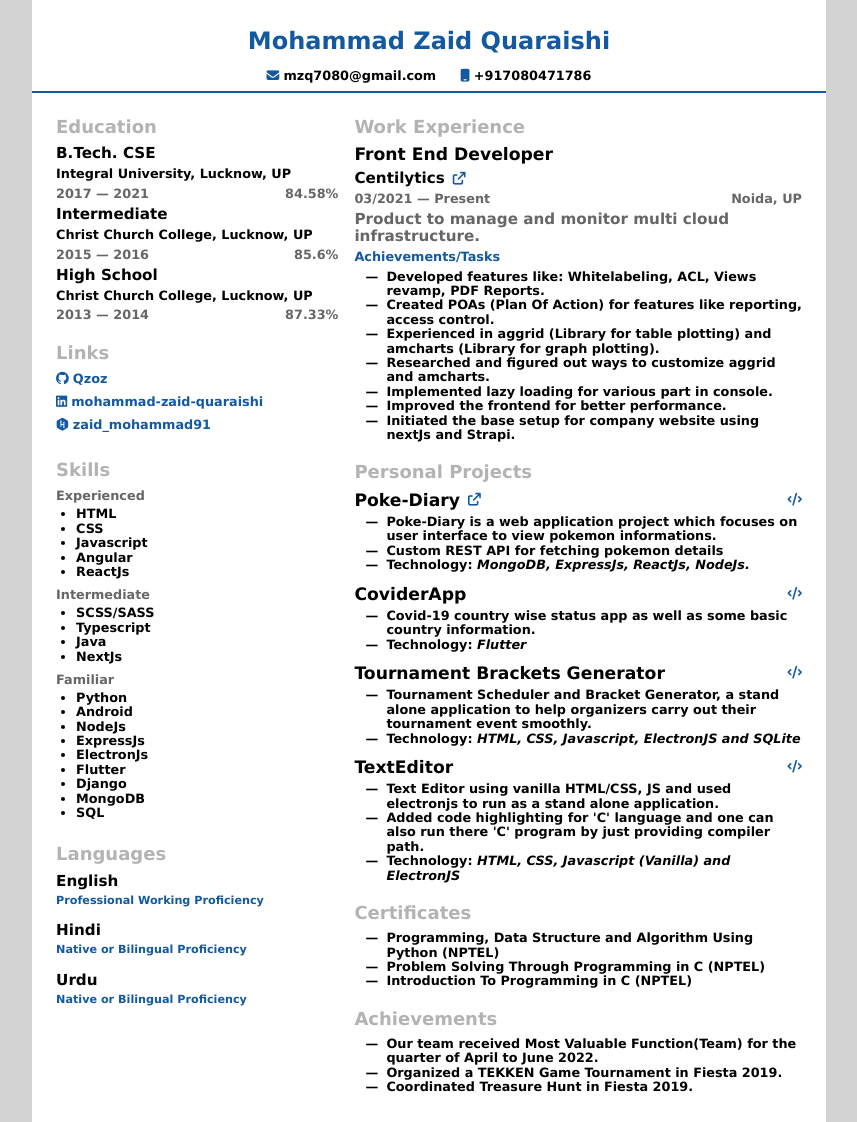
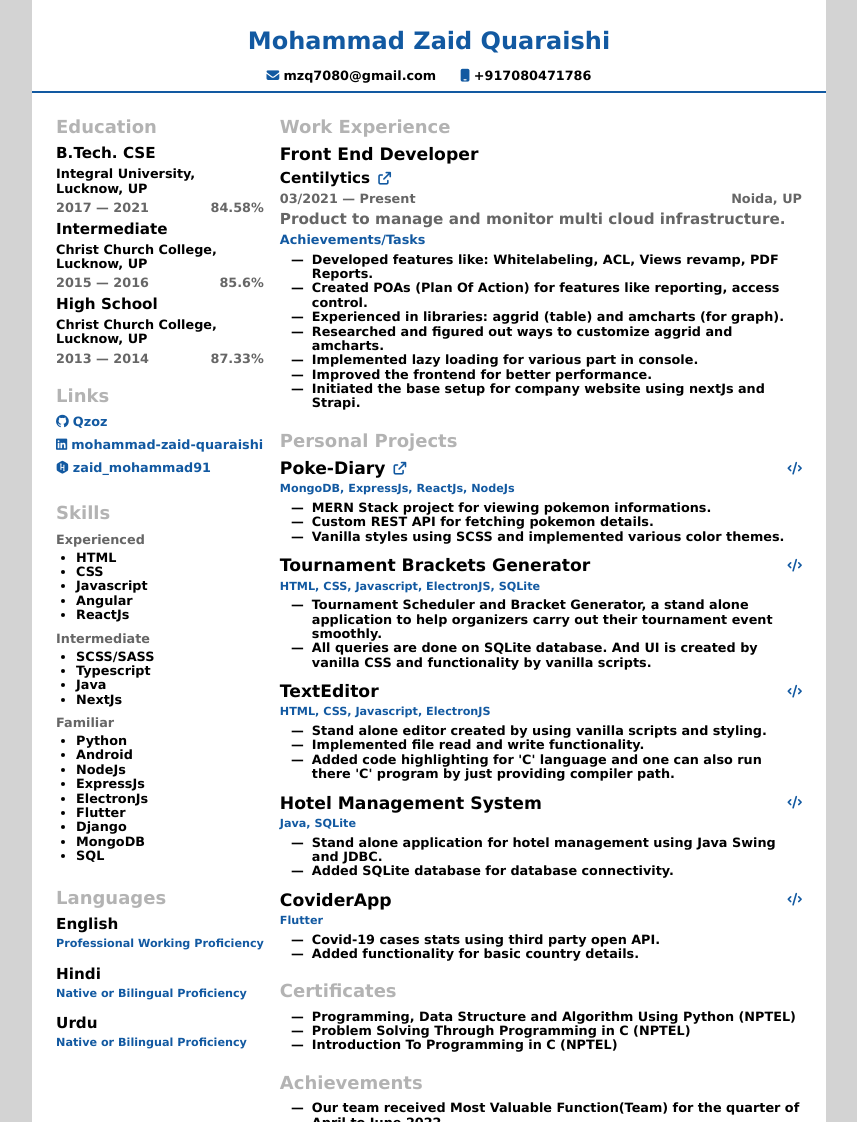
Before and after one commit to Qzoz/resume-generator, a plain HTML site: page index.html in a window 1280 px wide. Shown: the whole page, without its empty margins (211-1068 px from the left). Drawn offline with Linux system fonts and the light colour scheme.

Commit message:
Changed the layout of resume and added more data to it

```diff
--- a/data.js
+++ b/data.js
@@ -57,11 +57,12 @@ class Education {
     }
 }
 class PersonalProject {
-    constructor(name, link, startDate, endDate, description, source) {
+    constructor(name, link, startDate, endDate, techStack, description, source) {
         this.name = name;
         this.link = link;
         this.startDate = startDate;
         this.endDate = endDate;
+        this.techStack = techStack;
         this.description = description;
         this.siteIcon = 'fa-solid fa-arrow-up-right-from-square';
         if (source) {
@@ -193,7 +194,7 @@ export default class ResumeData {
         const personalProjectList = this.data['personal_projects'];
         if (personalProjectList && personalProjectList instanceof Array && personalProjectList.length) {
             personalProjectList.forEach((personalProject) => {
-                this.personalProjects.push(new PersonalProject(personalProject['name'], personalProject['link'], personalProject['start_date'], personalProject['end_date'], personalProject['description'], personalProject['source']));
+                this.personalProjects.push(new PersonalProject(personalProject['name'], personalProject['link'], personalProject['start_date'], personalProject['end_date'], personalProject['techStack'], personalProject['description'], personalProject['source']));
             });
         }
     }
--- a/data.json
+++ b/data.json
@@ -75,7 +75,7 @@
             "achievements": [
                 "Developed features like: Whitelabeling, ACL, Views revamp, PDF Reports.",
                 "Created POAs (Plan Of Action) for features like reporting, access control.",
-                "Experienced in aggrid (Library for table plotting) and amcharts (Library for graph plotting).",
+                "Experienced in libraries: aggrid (table) and amcharts (for graph).",
                 "Researched and figured out ways to customize aggrid and amcharts.",
                 "Implemented lazy loading for various part in console.",
                 "Improved the frontend for better performance.",
@@ -116,10 +116,64 @@
             "source": {
                 "link": "https://github.com/Qzoz/poke-diary-mern"
             },
+            "techStack": [
+                "MongoDB",
+                "ExpressJs",
+                "ReactJs",
+                "NodeJs"
+            ],
             "description": [
-                "Poke-Diary is a web application project which focuses on user interface to view pokemon informations.",
-                "Custom REST API for fetching pokemon details",
-                "Technology: <i>MongoDB, ExpressJs, ReactJs, NodeJs.</i>"
+                "MERN Stack project for viewing pokemon informations.",
+                "Custom REST API for fetching pokemon details.",
+                "Vanilla styles using SCSS and implemented various color themes."
+            ]
+        },
+        {
+            "name": "Tournament Brackets Generator",
+            "source": {
+                "link": "https://github.com/Qzoz/T_BraxGenApp"
+            },
+            "techStack": [
+                "HTML",
+                "CSS",
+                "Javascript",
+                "ElectronJS",
+                "SQLite"
+            ],
+            "description": [
+                "Tournament Scheduler and Bracket Generator, a stand alone application to help organizers carry out their tournament event smoothly.",
+                "All queries are done on SQLite database. And UI is created by vanilla CSS and functionality by vanilla scripts."
+            ]
+        },
+        {
+            "name": "TextEditor",
+            "source": {
+                "link": "https://github.com/Qzoz/TextEditor"
+            },
+            "techStack": [
+                "HTML",
+                "CSS",
+                "Javascript",
+                "ElectronJS"
+            ],
+            "description": [
+                "Stand alone editor created by using vanilla scripts and styling.",
+                "Implemented file read and write functionality.",
+                "Added code highlighting for 'C' language and one can also run there 'C' program by just providing compiler path."
+            ]
+        },
+        {
+            "name": "Hotel Management System",
+            "source": {
+                "link": "https://github.com/Qzoz/hotel-management"
+            },
+            "techStack": [
+                "Java",
+                "SQLite"
+            ],
+            "description": [
+                "Stand alone application for hotel management using Java Swing and JDBC.",
+                "Added SQLite database for database connectivity."
             ]
         },
         {
@@ -127,30 +181,12 @@
             "source": {
                 "link": "https://github.com/Qzoz/CoviderApp"
             },
+            "techStack": [
+                "Flutter"
+            ],
             "description": [
-                "Covid-19 country wise status app as well as some basic country information.",
-                "Technology: <i>Flutter</i>"
-            ]
-        },
-        {
-            "name": "Tournament Brackets Generator",
-            "source": {
-                "link": "https://github.com/Qzoz/T_BraxGenApp"
-            },
-            "description": [
-                "Tournament Scheduler and Bracket Generator, a stand alone application to help organizers carry out their tournament event smoothly.",
-                "Technology: <i>HTML, CSS, Javascript, ElectronJS and SQLite</i>"
-            ]
-        },
-        {
-            "name": "TextEditor",
-            "source": {
-                "link": "https://github.com/Qzoz/TextEditor"
-            },
-            "description": [
-                "Text Editor using vanilla HTML/CSS, JS and used electronjs to run as a stand alone application.",
-                "Added code highlighting for 'C' language and one can also run there 'C' program by just providing compiler path.",
-                "Technology: <i>HTML, CSS, Javascript (Vanilla) and ElectronJS</i>"
+                "Covid-19 cases stats using third party open API.",
+                "Added functionality for basic country details."
             ]
         }
     ],
@@ -161,8 +197,8 @@
     ],
     "achievements": [
         "Our team received Most Valuable Function(Team) for the quarter of April to June 2022.",
-        "Organized a TEKKEN Game Tournament in Fiesta 2019.",
-        "Coordinated Treasure Hunt in Fiesta 2019."
+        "Organized a TEKKEN Game Tournament in College Fiesta 2019.",
+        "Coordinated Treasure Hunt in College Fiesta 2019."
     ],
     "languages": [
         {
--- a/templates/type_2/type_2_script.js
+++ b/templates/type_2/type_2_script.js
@@ -217,6 +217,12 @@ export default class TemplateType2 {
                     time.innerHTML = `${personalProject.startDate} &mdash; ${personalProject.endDate}`;
                     projectDiv.appendChild(time);
                 }
+                if (personalProject.techStack && personalProject.techStack.length) {
+                    const techStack = document.createElement('h6');
+                    techStack.className = 'qzoz-project-techStack';
+                    techStack.innerHTML = personalProject.techStack.join(', ');
+                    projectDiv.appendChild(techStack);
+                }
                 if (personalProject.description && personalProject.description.length) {
                     const descriptionList = document.createElement('ul');
                     descriptionList.className = 'qzoz-project-description';
--- a/templates/type_2/type_2_style.scss
+++ b/templates/type_2/type_2_style.scss
@@ -93,11 +93,11 @@ li {
 	padding: 12px 24px;
 
 	.left {
-		width: 40%;
+		width: 30%;
 	}
 
 	.right {
-		width: 60%;
+		width: 70%;
 	}
 }
 
@@ -247,6 +247,9 @@ section {
 		.qzoz-project-date {
 			color: var(--sub-heading-color);
 		}
+		.qzoz-project-techStack {
+			color: var(--primary-color);
+		}
 		.qzoz-project-description {
 			color: var(--text-color);
 			padding-left: 24px;
```
Also changed, not shown: templates/type_2/type_2_style.css, 2 other files.
